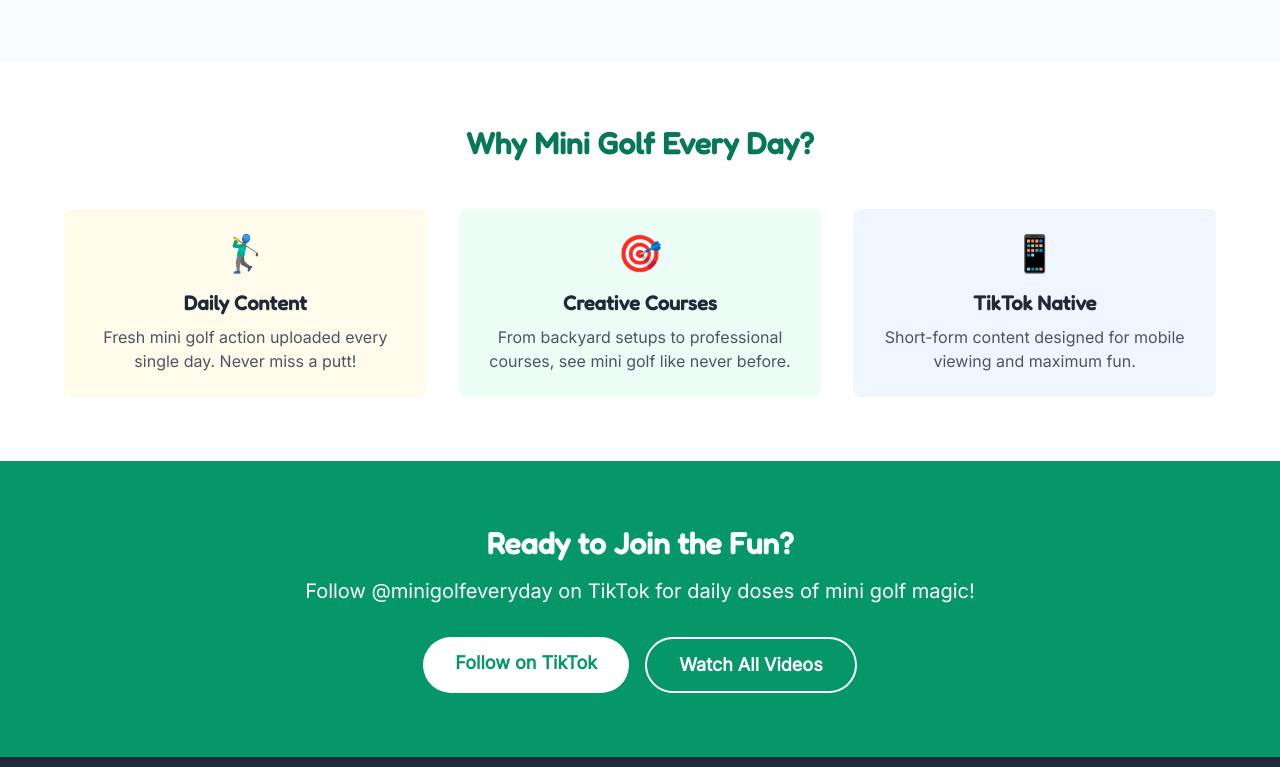
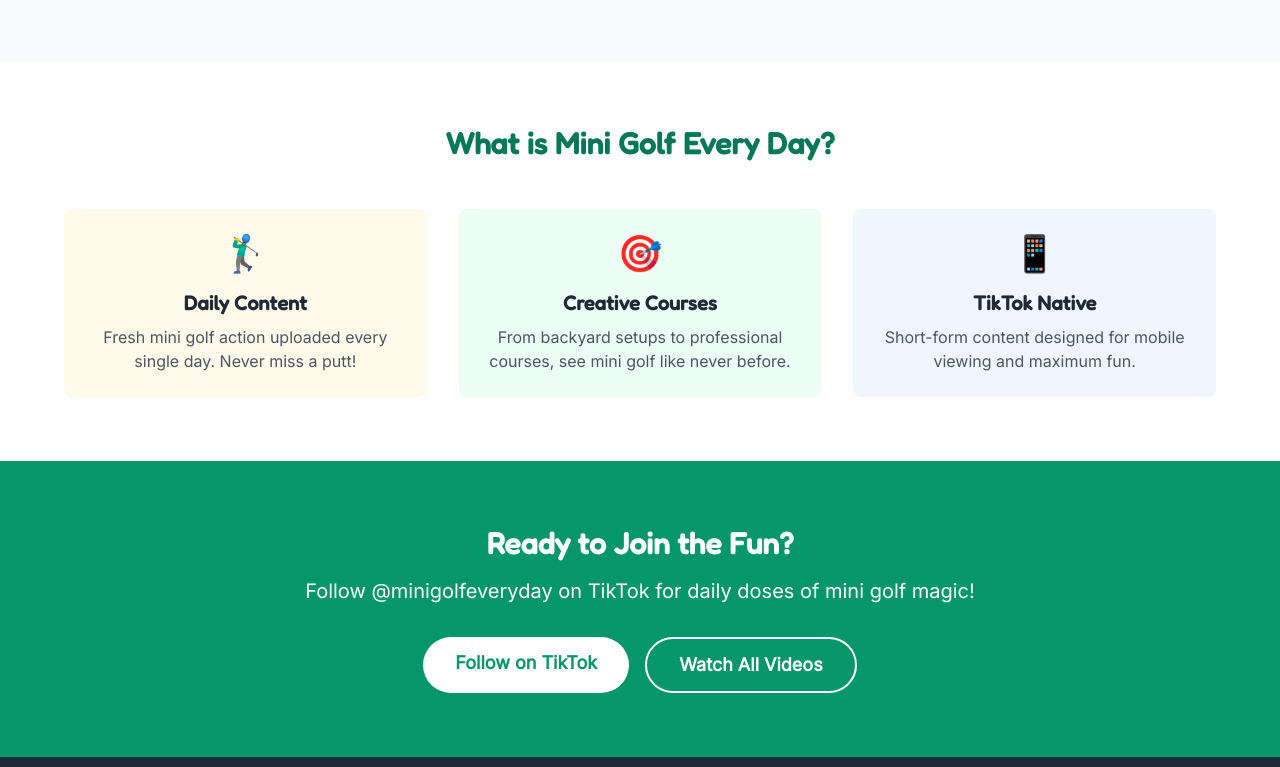
Before and after one commit to Katakombs/mini_golf_every_day_site, a plain HTML site: page index.html in a window 1280 px wide. Shown: the part 1346-2113 px from the top of the page. Drawn offline with nearby package versions, Linux system fonts and the light colour scheme; no server answers.

Commit message:
content update

```diff
--- a/index.html
+++ b/index.html
@@ -83,7 +83,7 @@
   <!-- Features Section -->
   <section class="py-16 px-4">
     <div class="container mx-auto max-w-6xl">
-      <h2 class="text-3xl font-bold text-center brand mb-12 text-green-700">Why Mini Golf Every Day?</h2>
+      <h2 class="text-3xl font-bold text-center brand mb-12 text-green-700">What is Mini Golf Every Day?</h2>
       <div class="grid md:grid-cols-3 gap-8">
         <div class="text-center p-6 bg-yellow-50 rounded-lg">
           <div class="text-4xl mb-4">🏌️‍♂️</div>
```
